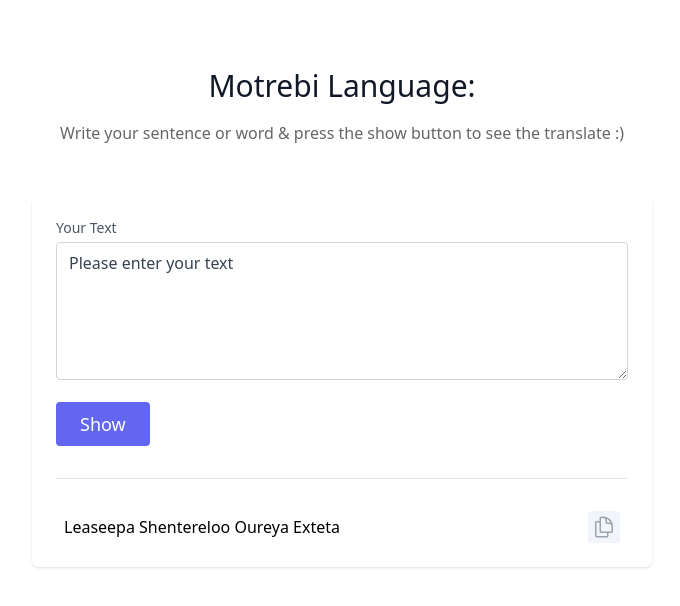
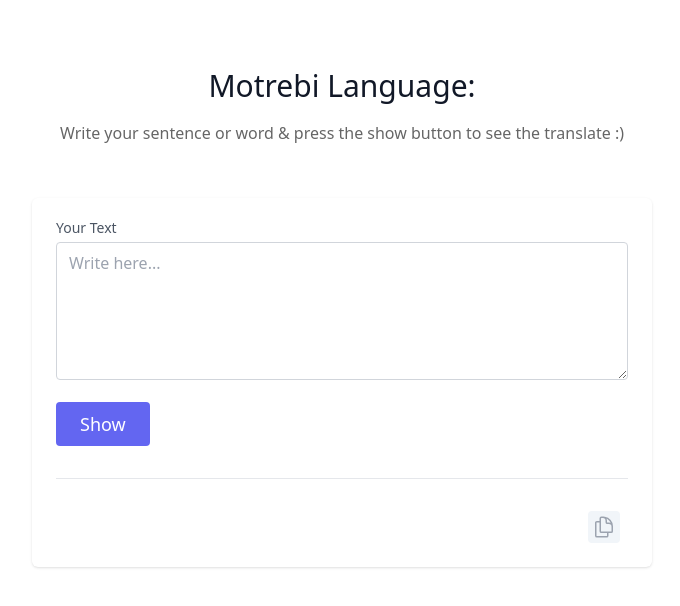
Before and after one commit to Pardis-h/Moterbi-lang, a React (Vite) app: page / in a window 1280 px wide. Shown: the top 606 px of the page, without its empty margins (298-978 px from the left). Built offline with nearby package versions, Linux system fonts and the light colour scheme.

Commit message:
bug fixed

```diff
--- a/src/App.tsx
+++ b/src/App.tsx
@@ -2,20 +2,12 @@ import { useEffect, useState } from "react";
 import "./App.css";
 
 function App() {
-  const [text, setText] = useState<string>("Please enter your text");
+  const [text, setText] = useState<string | any>("");
   const [newText, setNewText] = useState<string | any>("");
-  const [lang, setLang] = useState<string>("en");
 
   const getText = (e: any) => {
     setText(e.target.value);
     setNewText("");
-
-    // check input language
-    if (/^[a-zA-Z]+$/.test(e.target.value)) {
-      setLang("en");
-    } else {
-      setLang("fa");
-    }
   };
 
   const showResult = (e?: any): any => {
@@ -47,7 +39,8 @@ function App() {
       let resultItem: string[] | any = item.toLowerCase().split("");
       let newWord: string;
 
-      if (lang == "en") {
+      // check input language
+      if (/^[a-zA-Z]+$/.test(item)) {
         if (vowlesEn.includes(newFirstWord)) {
           resultItem.unshift("Sh");
           resultItem.push("e", "loo", " ");
@@ -139,6 +132,7 @@ function App() {
                 id="text"
                 name="text"
                 value={text}
+                placeholder="Write here..."
                 onChange={getText}
                 onKeyDown={(e) => {
                   if (e.key === "Enter") {
```
